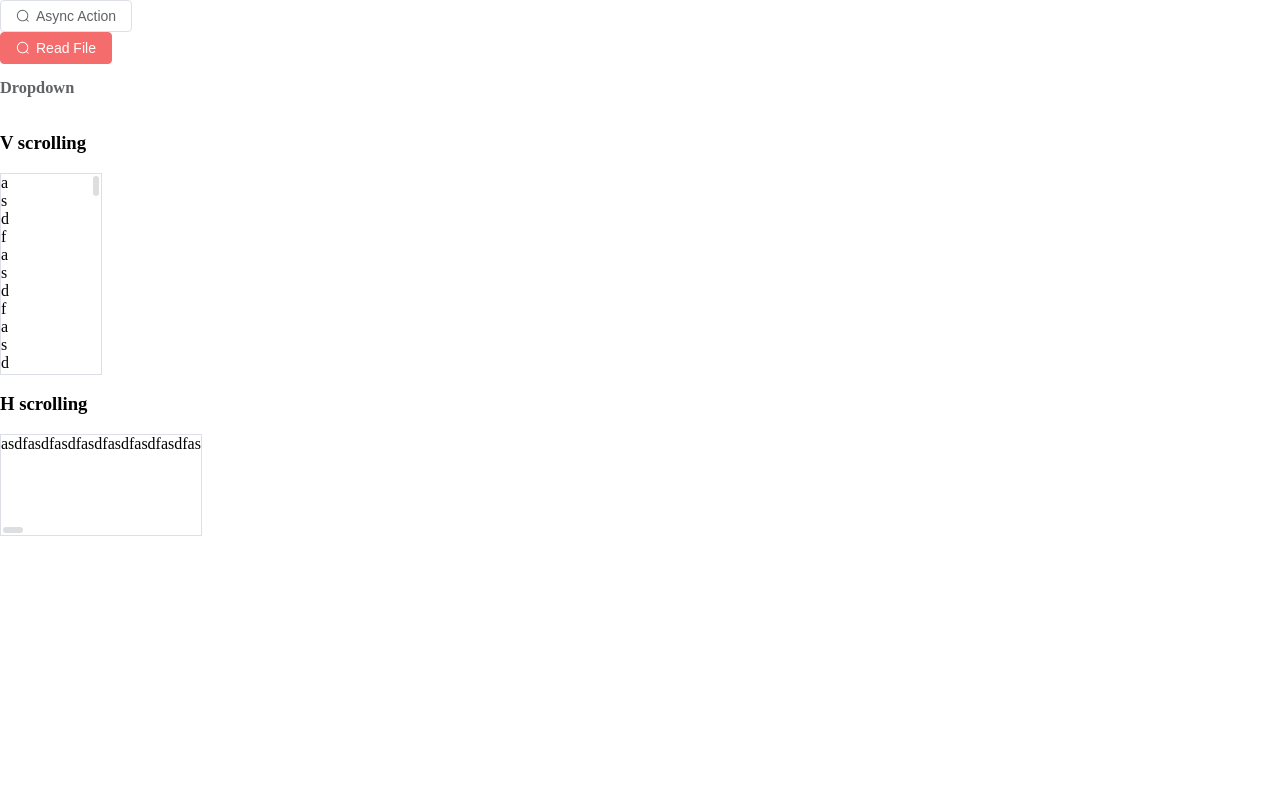
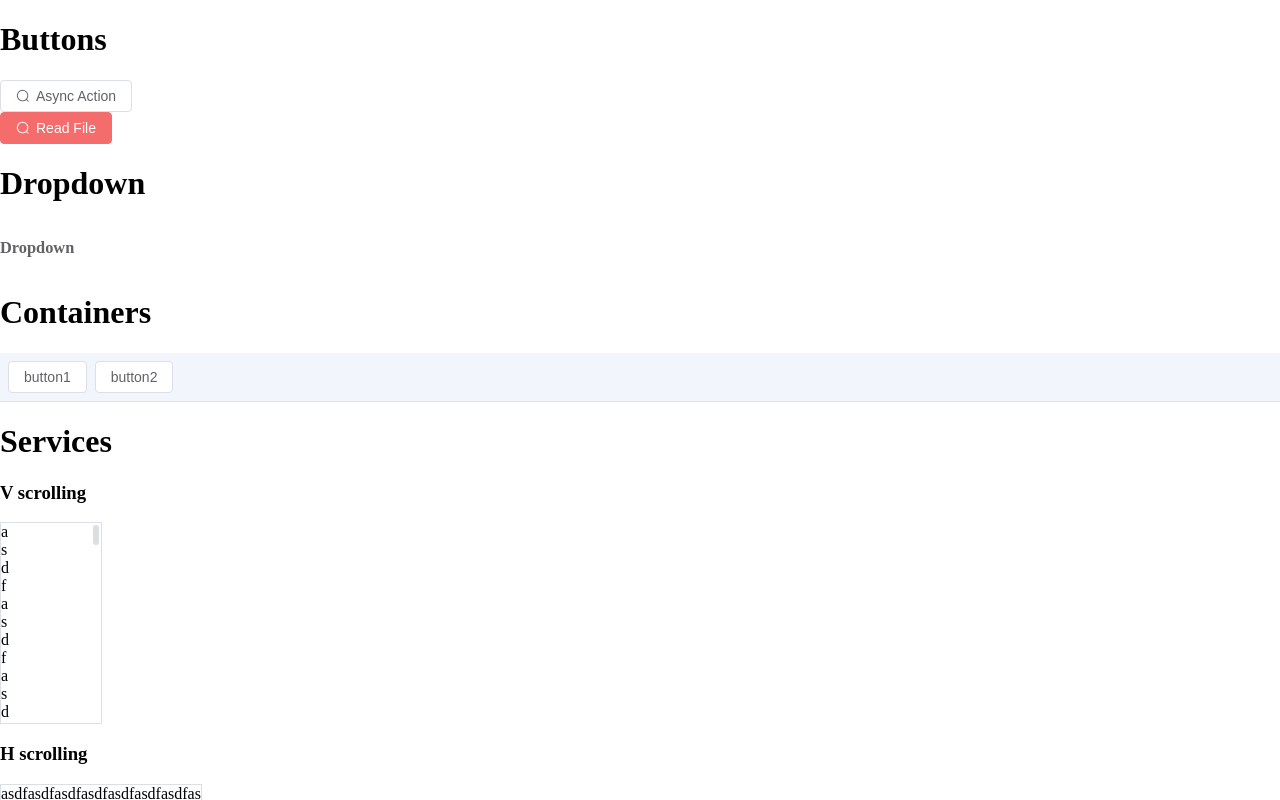
Before and after one commit to luguoj/vue3-plugin, a Vue app: page / in a window 1280 px wide. Built offline with nearby package versions, Linux system fonts and the light colour scheme.

Commit message:
feat: 工具栏容器样例

```diff
--- a/src/example/App.vue
+++ b/src/example/App.vue
@@ -1,11 +1,16 @@
 <script setup lang="ts">
 import Buttons from "./Buttons.vue";
 import Dropdown from "./Dropdown.vue";
-import Services from "./Services.vue";</script>
-
+import Services from "./Services.vue";
+import Containers from "./Containers.vue"</script>
 <template>
+  <h1>Buttons</h1>
   <Buttons/>
+  <h1>Dropdown</h1>
   <Dropdown/>
+  <h1>Containers</h1>
+  <Containers/>
+  <h1>Services</h1>
   <Services/>
 </template>
 
--- /dev/null
+++ b/src/example/Containers.vue
@@ -0,0 +1,15 @@
+<template>
+  <psr-toolbar>
+    <el-button>button1</el-button>
+    <el-button>button2</el-button>
+  </psr-toolbar>
+</template>
+
+<script setup lang="ts">
+import {PsrToolbar} from "../package"
+import {ElButton} from "element-plus"
+import 'element-plus/es/components/button/style/css'</script>
+
+<style scoped>
+
+</style>
--- a/src/example/style.css
+++ b/src/example/style.css
@@ -1,6 +1,6 @@
-html, body, #app, .sample {
+html, body, #app {
   width: 100%;
   height: 100%;
-  overflow: hidden;
+  overflow: auto;
   margin: 0;
 }
```
